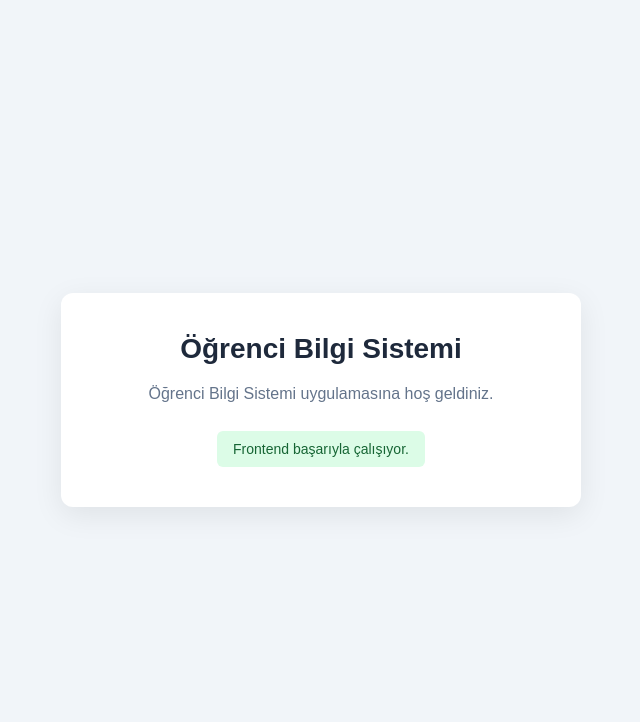
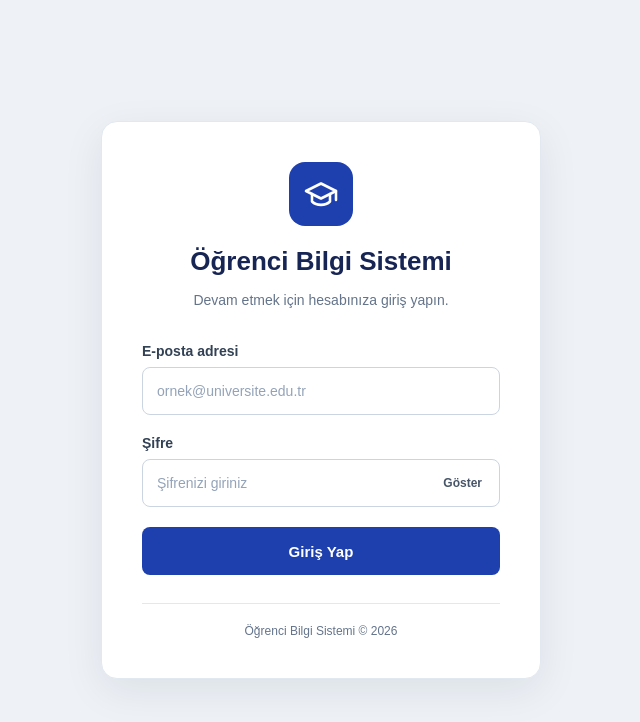
Before and after one commit to sinemsafak/ogrenci_takip_sistemi, a React (Vite) app in the folder frontend/: page / in a window 1280 px wide. Shown: the top 722 px of the page, without its empty margins (319-959 px from the left). Built offline with nearby package versions, Linux system fonts and the light colour scheme.

Commit message:
feat: display login page in main application

```diff
--- a/frontend/src/App.jsx
+++ b/frontend/src/App.jsx
@@ -1,24 +1,11 @@
-// Uygulamaya ait CSS dosyasını içeri aktarıyoruz.
-import "./App.css";
+// Giriş sayfasını içeri aktarıyoruz.
+import Login from "./pages/Login";
 
-// Uygulamamızın ana React bileşeni.
+// Uygulamamızın ana bileşeni.
 function App() {
-  return (
-    <main className="app-container">
-      <div className="welcome-card">
-        <h1>Öğrenci Bilgi Sistemi</h1>
-
-        <p>
-          Öğrenci Bilgi Sistemi uygulamasına hoş geldiniz.
-        </p>
-
-        <span className="status">
-          Frontend başarıyla çalışıyor.
-        </span>
-      </div>
-    </main>
-  );
+  // Şimdilik uygulama açıldığında giriş sayfasını gösteriyoruz.
+  return <Login />;
 }
 
-// App bileşenini diğer dosyalarda kullanabilmek için dışarı aktarıyoruz.
+// App bileşenini dışarı aktarıyoruz.
 export default App;
```
